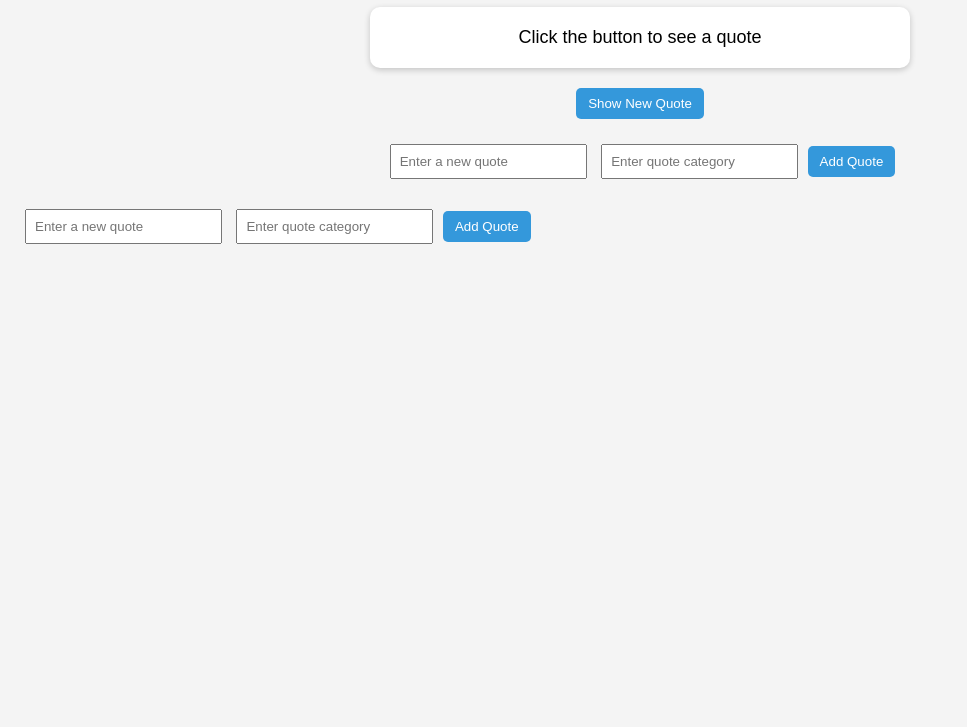
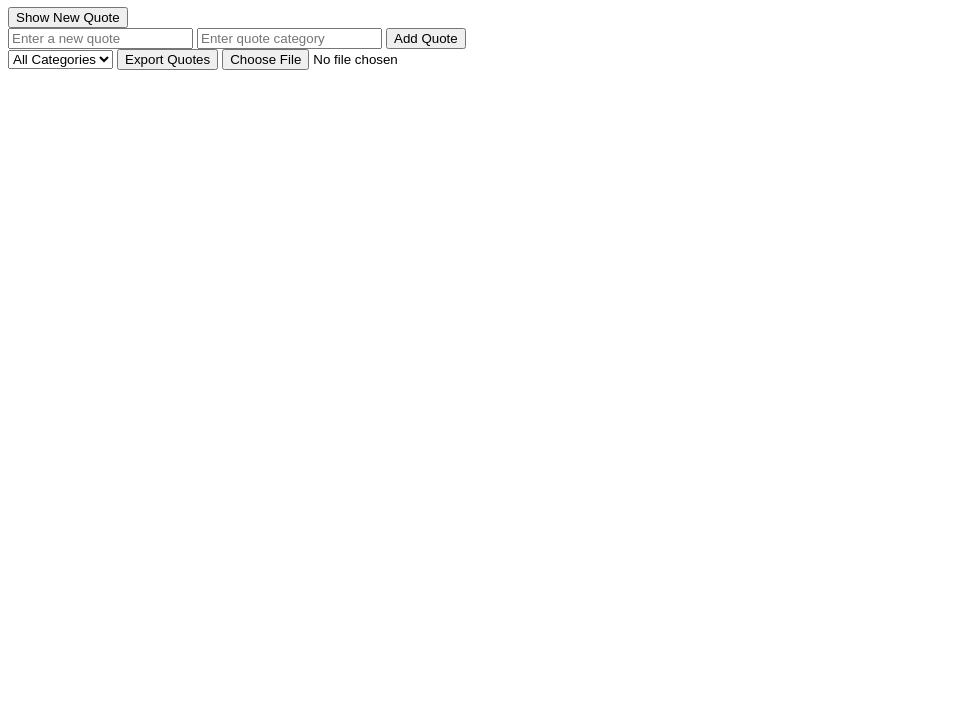
Before and after one commit to Michael-Esam/alx_fe_javascript, a plain HTML site: page dom-manipulation/index.html in a window 1280 px wide. Shown: the part 73-800 px from the top of the page, without its empty margins (0-967 px from the left). Drawn offline with Linux system fonts and the light colour scheme.

Commit message:
add files

```diff
--- a/dom-manipulation/index.html
+++ b/dom-manipulation/index.html
@@ -4,60 +4,25 @@
   <meta charset="UTF-8">
   <meta name="viewport" content="width=device-width, initial-scale=1.0">
   <title>Dynamic Quote Generator</title>
-  <style>
-    body {
-      font-family: Arial, sans-serif;
-      margin: 20px;
-      background: #f4f4f4;
-    }
-    h1 {
-      text-align: center;
-    }
-    #quoteDisplay {
-      margin: 20px auto;
-      padding: 20px;
-      max-width: 500px;
-      background: white;
-      border-radius: 10px;
-      box-shadow: 0 2px 6px rgba(0,0,0,0.2);
-      font-size: 18px;
-      text-align: center;
-    }
-    .controls {
-      text-align: center;
-      margin: 20px;
-    }
-    input {
-      padding: 8px;
-      margin: 5px;
-    }
-    button {
-      padding: 8px 12px;
-      cursor: pointer;
-      background: #3498db;
-      border: none;
-      color: white;
-      border-radius: 5px;
-    }
-    button:hover {
-      background: #2980b9;
-    }
-  </style>
 </head>
 <body>
   <h1>Dynamic Quote Generator</h1>
 
-  <div id="quoteDisplay">Click the button to see a quote</div>
+  <div id="quoteDisplay"></div>
+  <button id="newQuote">Show New Quote</button>
 
-  <div class="controls">
-    <button id="newQuote">Show New Quote</button>
+  <div>
+    <input id="newQuoteText" type="text" placeholder="Enter a new quote" />
+    <input id="newQuoteCategory" type="text" placeholder="Enter quote category" />
+    <button onclick="addQuote()">Add Quote</button>
   </div>
 
-  <div class="controls">
-    <input id="newQuoteText" type="text" placeholder="Enter a new quote" />
-    <input id="newQuoteCategory" type="text" placeholder="Enter quote category" />
-    <button id="addQuoteBtn">Add Quote</button>
-  </div>
+  <select id="categoryFilter" onchange="filterQuotes()">
+    <option value="all">All Categories</option>
+  </select>
+
+  <button onclick="exportToJson()">Export Quotes</button>
+  <input type="file" id="importFile" accept=".json" onchange="importFromJsonFile(event)" />
 
   <script src="script.js"></script>
 </body>
--- a/dom-manipulation/script.js
+++ b/dom-manipulation/script.js
@@ -1,60 +1,92 @@
-// Array of quotes
-let quotes = [
-    { text: "The best way to predict the future is to invent it.", category: "Motivation" },
-    { text: "Life is what happens when you're busy making other plans.", category: "Life" },
-    { text: "Happiness depends upon ourselves.", category: "Philosophy" },
+let quotes = JSON.parse(localStorage.getItem("quotes")) || [
+    { text: "Stay hungry, stay foolish.", category: "Motivation" },
+    { text: "Knowledge is power.", category: "Wisdom" }
   ];
 
-  // Elements
-  const quoteDisplay = document.getElementById("quoteDisplay");
-  const newQuoteBtn = document.getElementById("newQuote");
+  let lastViewed = sessionStorage.getItem("lastQuote") || null;
 
-  // Function: Show random quote
+  function saveQuotes() {
+    localStorage.setItem("quotes", JSON.stringify(quotes));
+  }
+
   function showRandomQuote() {
-    if (quotes.length === 0) {
-      quoteDisplay.innerHTML = "<p>No quotes available!</p>";
+    let category = document.getElementById("categoryFilter").value;
+    let filtered = category === "all" ? quotes : quotes.filter(q => q.category === category);
+
+    if (filtered.length === 0) {
+      document.getElementById("quoteDisplay").innerHTML = "No quotes available.";
       return;
     }
 
-    const randomIndex = Math.floor(Math.random() * quotes.length);
-    const quote = quotes[randomIndex];
+    let randomQuote = filtered[Math.floor(Math.random() * filtered.length)];
+    document.getElementById("quoteDisplay").innerHTML = `<p><b>${randomQuote.text}</b> <br> <i>(${randomQuote.category})</i></p>`;
 
-    quoteDisplay.innerHTML = `<p>"${quote.text}" — [${quote.category}]</p>`;
+    sessionStorage.setItem("lastQuote", JSON.stringify(randomQuote));
   }
 
-  // Function: Add new quote
+  document.getElementById("newQuote").addEventListener("click", showRandomQuote);
+
   function addQuote() {
-    const textInput = document.getElementById("newQuoteText");
-    const categoryInput = document.getElementById("newQuoteCategory");
+    let text = document.getElementById("newQuoteText").value.trim();
+    let category = document.getElementById("newQuoteCategory").value.trim();
 
-    const newQuoteText = textInput.value.trim();
-    const newQuoteCategory = categoryInput.value.trim();
-
-    if (newQuoteText && newQuoteCategory) {
-      quotes.push({ text: newQuoteText, category: newQuoteCategory });
-
-      textInput.value = "";
-      categoryInput.value = "";
-      alert("New quote added!");
+    if (text && category) {
+      quotes.push({ text, category });
+      saveQuotes();
+      populateCategories();
+      document.getElementById("newQuoteText").value = "";
+      document.getElementById("newQuoteCategory").value = "";
+      alert("Quote added!");
     }
   }
 
-  // Function: Create Add Quote Form dynamically (with innerHTML)
-  function createAddQuoteForm() {
-    const formContainer = document.createElement("div");
-    formContainer.innerHTML = `
-      <input id="newQuoteText" type="text" placeholder="Enter a new quote" />
-      <input id="newQuoteCategory" type="text" placeholder="Enter quote category" />
-      <button id="addQuoteBtn">Add Quote</button>
-    `;
+  function populateCategories() {
+    let filter = document.getElementById("categoryFilter");
+    let categories = [...new Set(quotes.map(q => q.category))];
 
-    document.body.appendChild(formContainer);
+    filter.innerHTML = `<option value="all">All Categories</option>`;
+    categories.forEach(cat => {
+      filter.innerHTML += `<option value="${cat}">${cat}</option>`;
+    });
 
-    document.getElementById("addQuoteBtn").addEventListener("click", addQuote);
+    let savedFilter = localStorage.getItem("selectedCategory");
+    if (savedFilter) {
+      filter.value = savedFilter;
+    }
   }
 
-  // Event listeners
-  newQuoteBtn.addEventListener("click", showRandomQuote);
+  function filterQuotes() {
+    let selected = document.getElementById("categoryFilter").value;
+    localStorage.setItem("selectedCategory", selected);
+    showRandomQuote();
+  }
 
-  // Build form when page loads
-  createAddQuoteForm();
+  function exportToJson() {
+    const blob = new Blob([JSON.stringify(quotes, null, 2)], { type: "application/json" });
+    const url = URL.createObjectURL(blob);
+
+    const a = document.createElement("a");
+    a.href = url;
+    a.download = "quotes.json";
+    a.click();
+
+    URL.revokeObjectURL(url);
+  }
+
+  function importFromJsonFile(event) {
+    const fileReader = new FileReader();
+    fileReader.onload = function(e) {
+      const importedQuotes = JSON.parse(e.target.result);
+      quotes.push(...importedQuotes);
+      saveQuotes();
+      populateCategories();
+      alert("Quotes imported successfully!");
+    };
+    fileReader.readAsText(event.target.files[0]);
+  }
+
+  populateCategories();
+  if (lastViewed) {
+    let q = JSON.parse(lastViewed);
+    document.getElementById("quoteDisplay").innerHTML = `<p><b>${q.text}</b> <br> <i>(${q.category})</i></p>`;
+  }
```
